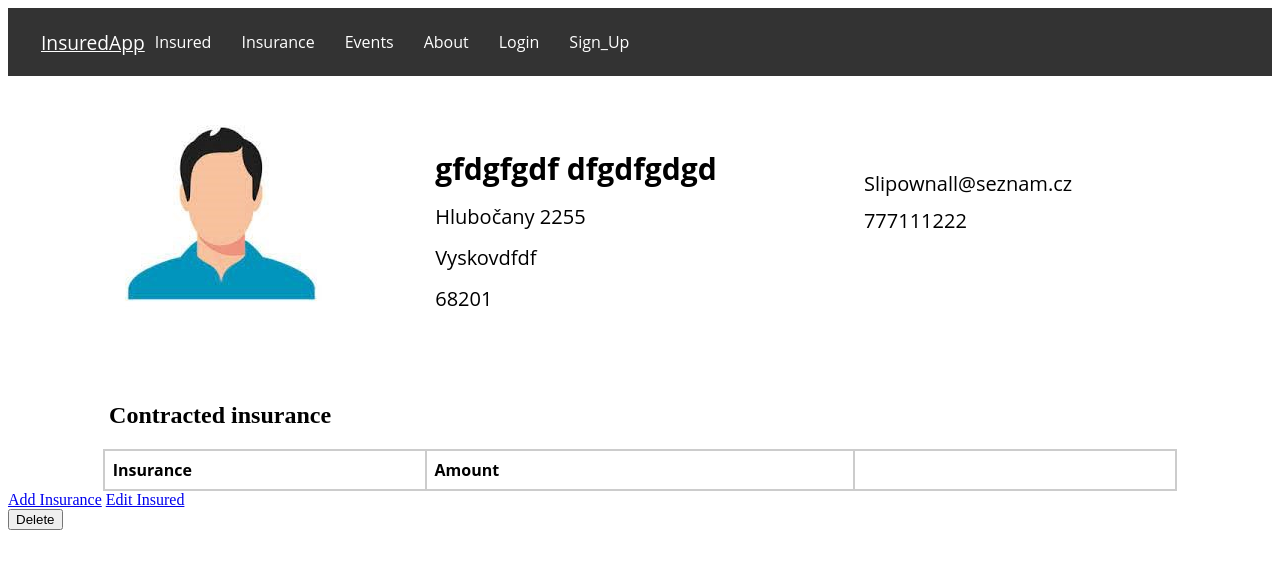
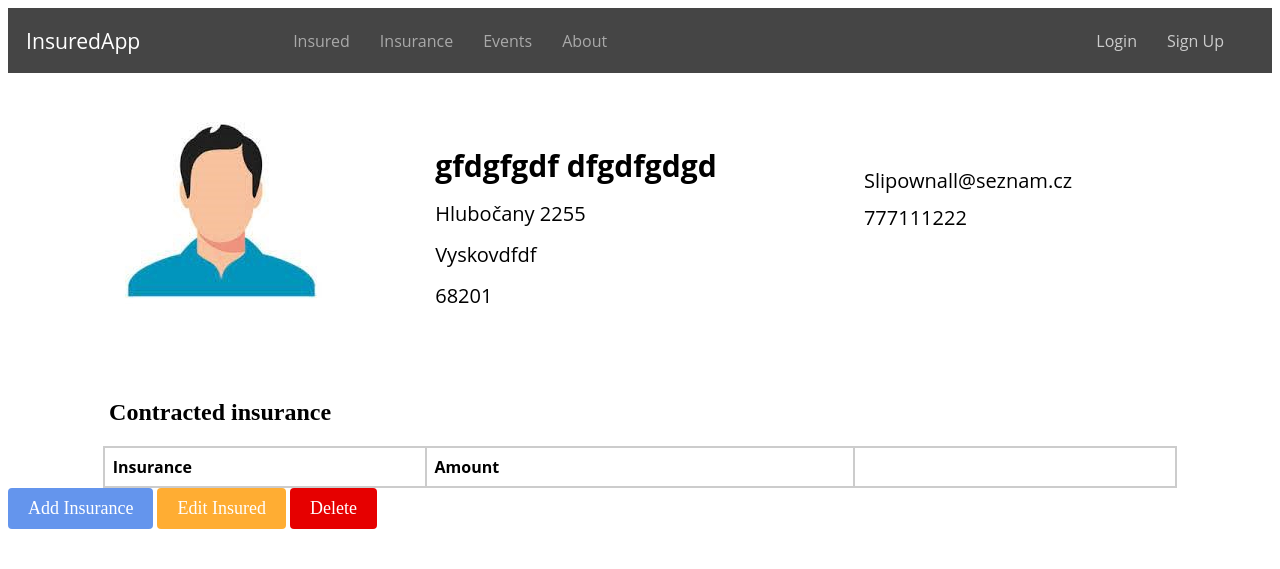
Before and after one commit to PetrLegen88/Insured-Evidence-Django, a Django app: page /insured/4/ in a window 1280 px wide. Shown: the top 569 px of the page. Run offline with Django 4.2, Linux system fonts and the light colour scheme; data comes from the database, SQL or seed files in the repository; both versions use the stored data as it was after the commit; lists and menus that the app fills with data are empty.

Commit message:
Apply some styles and classes.

```diff
--- a/evidence/templates/base.html
+++ b/evidence/templates/base.html
@@ -8,20 +8,23 @@
 <body>
     <div class="navbar">
         <div class="navbar-logo">
-            <a href="/">InsuredApp</a>
+            <a href="/" class="navbar-logo">InsuredApp</a>
         </div>
 
         <div class="navbar-links">
-            <a href="/insured/">Insured</a>
-            <a href="/insurances/">Insurance</a>
-            <a href="/insurance_events/">Events</a>
-            <a href="/about/">About</a>
-             {% if user.is_authenticated %}
-            <span>{{ user.username }}</span>
-            <a href="/logout/">Logout</a>
+            <a href="/insured/" {% if request.path == '/insured/' %}class="active"{% endif %}>Insured</a>
+            <a href="/insurances/" {% if request.path == '/insurances/' %}class="active"{% endif %}>Insurance</a>
+            <a href="/insurance_events/" {% if request.path == '/insurance_events/' %}class="active"{% endif %}>Events</a>
+            <a href="/about/" {% if request.path == '/about/' %}class="active"{% endif %}>About</a>
+        </div>
+
+        <div class="navbar-login">
+            {% if user.is_authenticated %}
+                <span>{{ user.username }}</span>
+                <a href="/logout/">Logout</a>
             {% else %}
-            <a href="/login/">Login</a>
-            <a href="/signup/">Sign_Up</a>
+                <a href="/login/">Login</a>
+                <a href="/signup/">Sign Up</a>
             {% endif %}
         </div>
     </div>
--- a/evidence/templates/insured.html
+++ b/evidence/templates/insured.html
@@ -21,7 +21,7 @@
     {% endif %}
     <h1 class="insured-h">Insureds</h1>
     <div class="center">
-        <a href="{% url 'new_insured' %}" class="button-insured">New Insured</a>
+        <a href="{% url 'new_insured' %}" class="button-add">New Insured</a>
     </div>
     <table class="insured-table">
         <thead>
--- a/evidence/templates/insured_detail.html
+++ b/evidence/templates/insured_detail.html
@@ -52,10 +52,7 @@
             </tbody>
         </table>
     </div>
-    <a href="{% url 'add_insurance' insured_id=insured.id %}">Add Insurance</a>
-    <a href="{% url 'edit_insured' insured.id %}">Edit Insured</a>
-    <form method="post" action="{% url 'delete_insured' insured.id %}">
-        {% csrf_token %}
-        <button type="submit" class="delete-button" onclick="return confirm('Are you sure you want to delete this insured?')">Delete</button>
-    </form>
+    <a href="{% url 'add_insurance' insured_id=insured.id %}" class="button-add">Add Insurance</a>
+    <a href="{% url 'edit_insured' insured.id %}" class="button-edit">Edit Insured</a>
+    <a href="{% url 'delete_insured' insured.id %}" class="button-delete" onclick="return confirm('Are you sure you want to delete this insured?')">Delete</a>
 {% endblock %}
--- a/static/css/style.css
+++ b/static/css/style.css
@@ -1,41 +1,54 @@
 .navbar {
-    background-color: #333;
     color: #fff;
+    background-color: #454545;
     padding: 18px;
     display: flex;
     align-items: center;
+    justify-content: space-between;
     font-family: 'Open Sans', sans-serif;
 }
 
-.navbar-logo {
-    color: #fff;
-    margin-right: auto;
-    margin-left: 10px;
-    font-size: 120%;
-}
 
 .navbar-links {
     display: flex;
-    margin-right: 55%;
-
+    align-items: center;
 }
 
 .navbar a {
-    color: #fff;
-    text-decoration: non
-    margin-right: 10px;
-    padding: 5px;
+    color: #ccc;
+    text-decoration: none;
+    margin-right: 30px;
 }
 
-.navbar a.active {
-    font-weight: bold;
+.navbar-logo {
+    color: #fff !important;
+    font-size: 115% ;
+    margin-right: 10%;
 }
 
+
 .navbar-links a {
-    color: #fff;
+    color: #A9A9A9; /* světle šedá */
     text-decoration: none;
+    margin-right: 30px;
+}
+
+.navbar-links a.active {
+    color: #FFF; /* bílá */
+}
+
+
+.navbar-login {
+    display: flex;
+    align-items: center;
+    margin-left: auto;
+}
+
+.navbar-login span {
     margin-right: 20px;
 }
+
+
 .insured-h, .insurances-h, .insured-events-h {
     margin-top: 5%;
     margin-left: 8%;
@@ -48,7 +61,7 @@
 
 }
 
-.button-insured {
+.button-add {
     display: inline-block;
     padding: 10px 20px;
     background-color: #6495ED;
@@ -57,6 +70,27 @@
     font-size: 18px;
     border-radius: 4px;
 }
+
+.button-edit {
+    display: inline-block;
+    padding: 10px 20px;
+    background-color: #ffad33;
+    color: #fff;
+    text-decoration: none;
+    font-size: 18px;
+    border-radius: 4px;
+}
+
+.button-delete {
+    display: inline-block;
+    padding: 10px 20px;
+    background-color: #e60000;
+    color: #fff;
+    text-decoration: none;
+    font-size: 18px;
+    border-radius: 4px;
+}
+
 
 .insured-table, .policies-table, .insurances-table, .insured-events-table {
     width: 85%;
```
Also changed, not shown: db.sqlite3.
